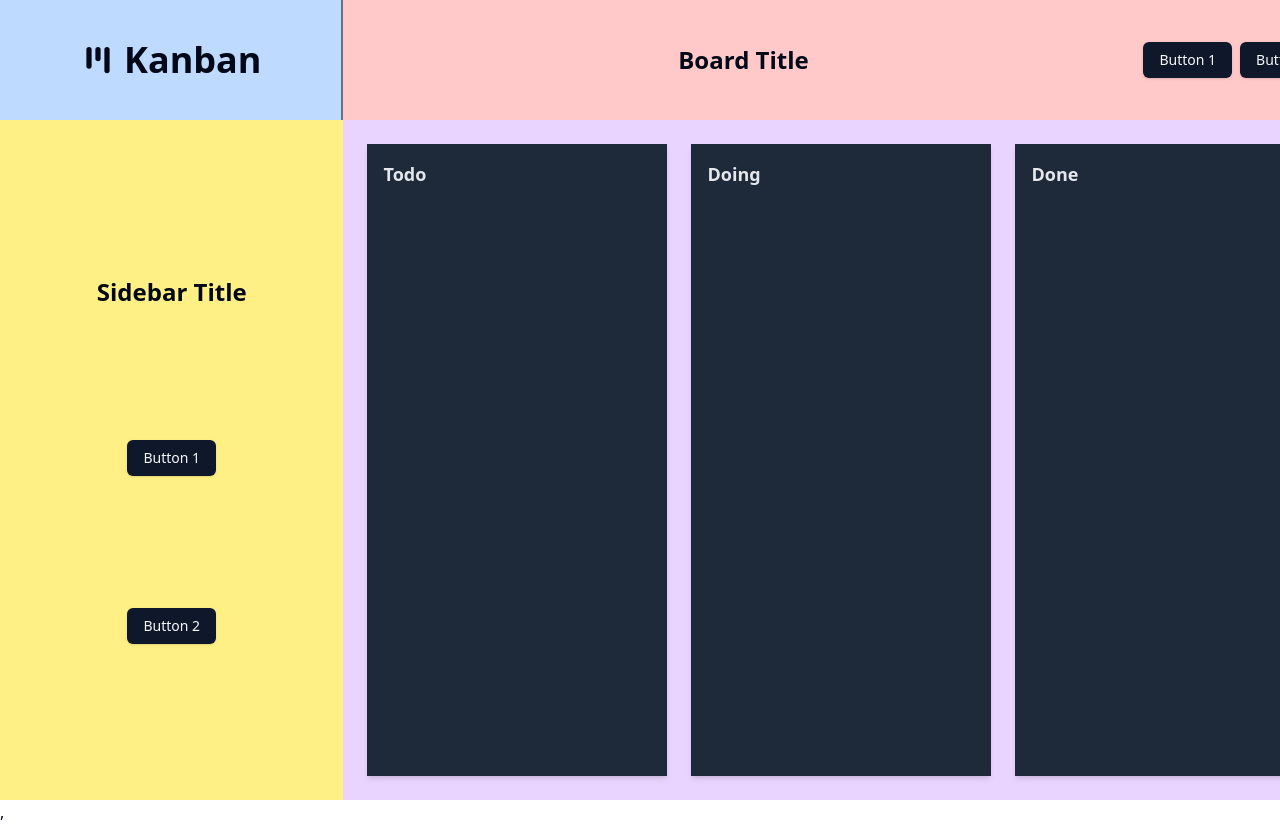
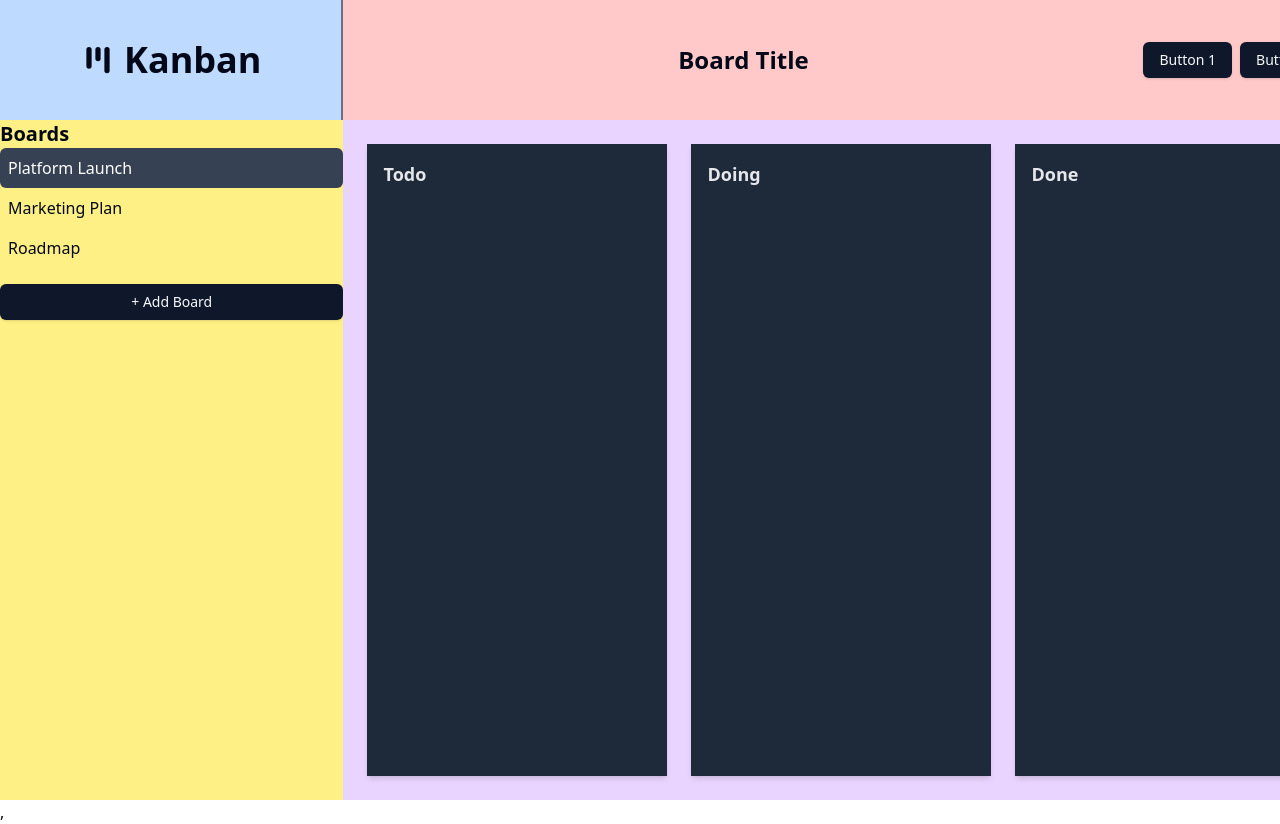
Before and after one commit to omeresas/kanban-app, a React (Vite) app: page / in a window 1280 px wide. Shown: the top 824 px of the page. Built offline with nearby package versions, Linux system fonts and the light colour scheme.

Commit message:
list board names in Sidebar

```diff
--- a/src/App.tsx
+++ b/src/App.tsx
@@ -1,3 +1,4 @@
+import { useState } from "react";
 import Logo from "@/components/Logo/Logo";
 import Header from "@/components/Header/Header";
 import Sidebar from "@/components/Sidebar/Sidebar";
@@ -5,20 +6,38 @@ import Board from "@/components/Board/Board";
 import useKanbanStore from "@/store/store";
 
 function App() {
-  // Get the board with ID 0 using the custom hook
-  const selectedBoard = useKanbanStore((state) =>
-    state.boards.find((board) => board.id === 0),
-  ) as Board;
+  const [selectedBoardId, setSelectedBoardId] = useState<number>(0); // Initial board ID (default to first board)
+  const boards = useKanbanStore((state) => state.boards); // Fetch boards from the store
+  const boardNamesIds = boards.map((board) => ({
+    id: board.id,
+    name: board.name,
+  })); // Extract board names and IDs
+
+  // Find the selected board based on the selectedBoardId
+  const selectedBoard = boards.find((board) => board.id === selectedBoardId);
 
   return (
     <div className="grid h-screen grid-cols-[auto_1fr] grid-rows-[auto_1fr]">
       <Logo className="col-start-1 row-start-1 bg-blue-200" />
       <Header className="col-start-2 row-start-1 bg-red-200" />
-      <Sidebar className="col-start-1 row-start-2 bg-yellow-200" />
-      <Board
-        className="col-start-2 row-start-2 bg-purple-200"
-        board={selectedBoard}
+      {/* Pass state to Sidebar */}
+      <Sidebar
+        className="col-start-1 row-start-2 bg-yellow-200"
+        boardNamesIds={boardNamesIds}
+        selectedBoardId={selectedBoardId}
+        setSelectedBoardId={setSelectedBoardId}
       />
+      {/* Pass selected board to Board */}
+      {selectedBoard ? (
+        <Board
+          className="col-start-2 row-start-2 bg-purple-200"
+          board={selectedBoard}
+        />
+      ) : (
+        <div className="col-start-2 row-start-2 flex items-center justify-center text-xl">
+          Select a board to view its contents.
+        </div>
+      )}
     </div>
   );
 }
--- a/src/components/Sidebar/Sidebar.tsx
+++ b/src/components/Sidebar/Sidebar.tsx
@@ -1,26 +1,38 @@
-import React, { ComponentPropsWithRef } from "react";
+import React from "react";
 import { cn } from "@/lib/utils";
-
 import { Button } from "@/components/ui/button";
 
-type SidebarProps = ComponentPropsWithRef<"aside"> & {
-  sidebarTitle?: string;
+type SidebarProps = React.ComponentPropsWithRef<"aside"> & {
+  boardNamesIds: { id: number; name: string }[]; // Array of board names and IDs
+  selectedBoardId: number;
+  setSelectedBoardId: (id: number) => void; // Setter function for selected board ID
 };
 
 const Sidebar = React.forwardRef<HTMLElement, SidebarProps>(
-  ({ sidebarTitle = "Sidebar Title", className, ...props }, ref) => {
+  ({ boardNamesIds, selectedBoardId, setSelectedBoardId, ...props }, ref) => {
     return (
       <aside
         ref={ref}
-        className={cn(
-          "flex flex-col items-center justify-evenly gap-4 bg-teal-200 py-10",
-          className,
-        )}
+        className="flex flex-col items-start gap-4 bg-gray-800 p-4 text-gray-200"
         {...props}
       >
-        <h1 className="text-2xl font-bold">{sidebarTitle}</h1>
-        <Button>Button 1</Button>
-        <Button>Button 2</Button>
+        <h1 className="text-xl font-bold">Boards</h1>
+        <ul className="w-full">
+          {boardNamesIds.map((board) => (
+            <li key={board.id} className="w-full">
+              <button
+                onClick={() => setSelectedBoardId(board.id)} // Pass ID to update state
+                className={cn(
+                  "w-full rounded-md p-2 text-left transition hover:bg-gray-700",
+                  board.id === selectedBoardId && "bg-gray-700 text-white",
+                )}
+              >
+                {board.name}
+              </button>
+            </li>
+          ))}
+        </ul>
+        <Button className="mt-4 w-full">+ Add Board</Button>
       </aside>
     );
   },
```
